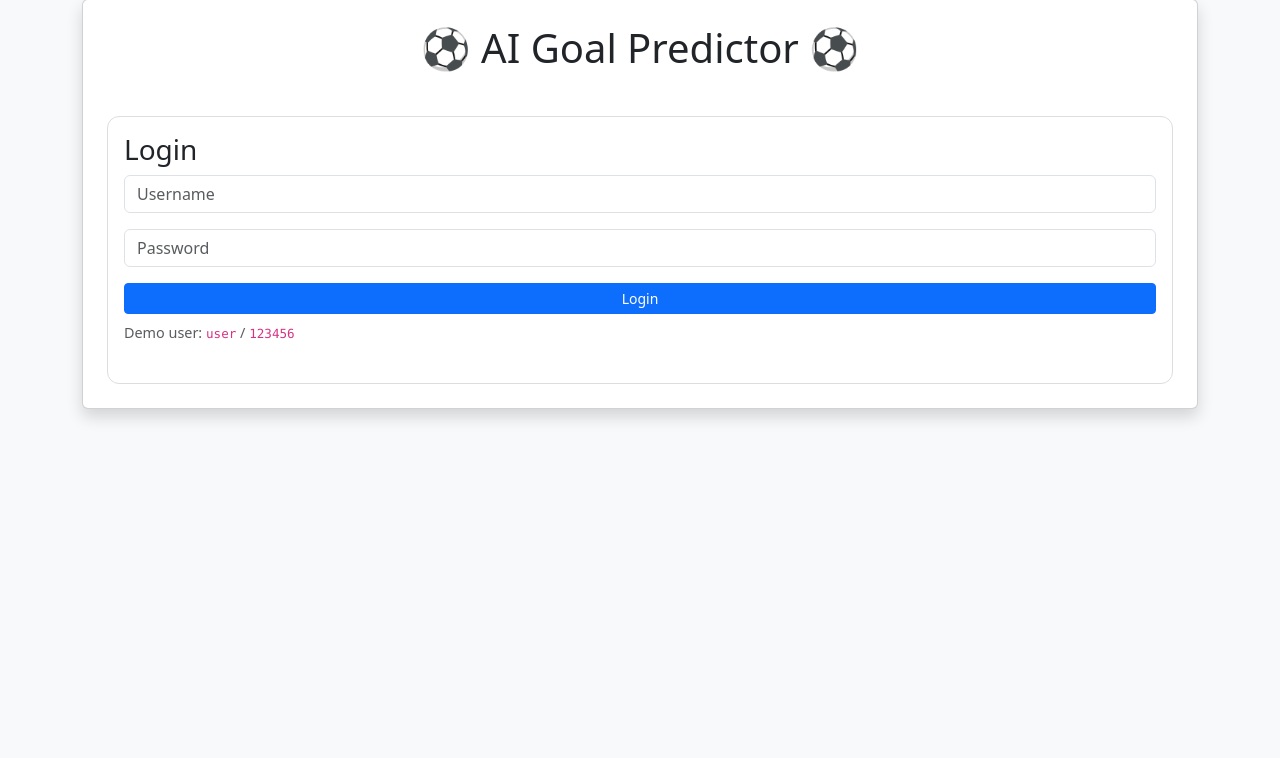
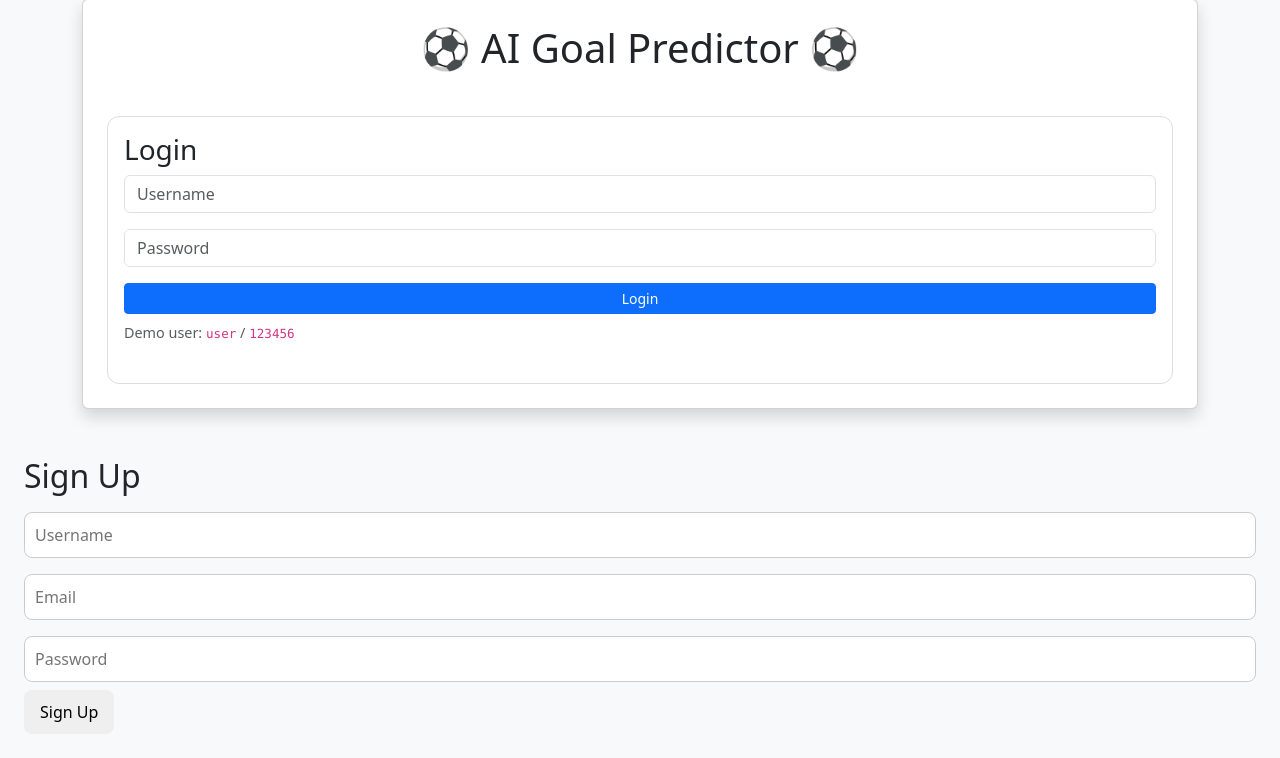
Before and after one commit to Buithienphuoc/ComputationalMLAsm2, a Django app: page / in a window 1280 px wide. Shown: the part 129-887 px from the top of the page. Before the commit the page ends 549 px from the top, so only its background shows below. Run offline with Django 5.2, Linux system fonts and the light colour scheme.

Commit message:
Update index.html signup feature

```diff
--- a/ai_app/templates/ai_app/index.html
+++ b/ai_app/templates/ai_app/index.html
@@ -95,10 +95,20 @@
         </section>
     </div>
 </div>
-
+<div id="signup-container">
+  <h2>Sign Up</h2>
+  <form id="signup-form">
+    <input type="text" id="signup-username" placeholder="Username" required>
+    <input type="email" id="signup-email" placeholder="Email">
+    <input type="password" id="signup-password" placeholder="Password" required>
+    <button type="submit">Sign Up</button>
+  </form>
+  <p id="signup-msg"></p>
+</div>
 <!-- Bootstrap JS -->
 <script src="https://cdn.jsdelivr.net/npm/bootstrap@5.3.3/dist/js/bootstrap.bundle.min.js"></script>
 <script src="{% static 'ai_app/main.js' %}"></script>
 <script src="{% static 'ai_app/darkmode.js' %}"></script>
+<script src="{% static 'ai_app/signup.js' %}"></script>
 </body>
 </html>
```
